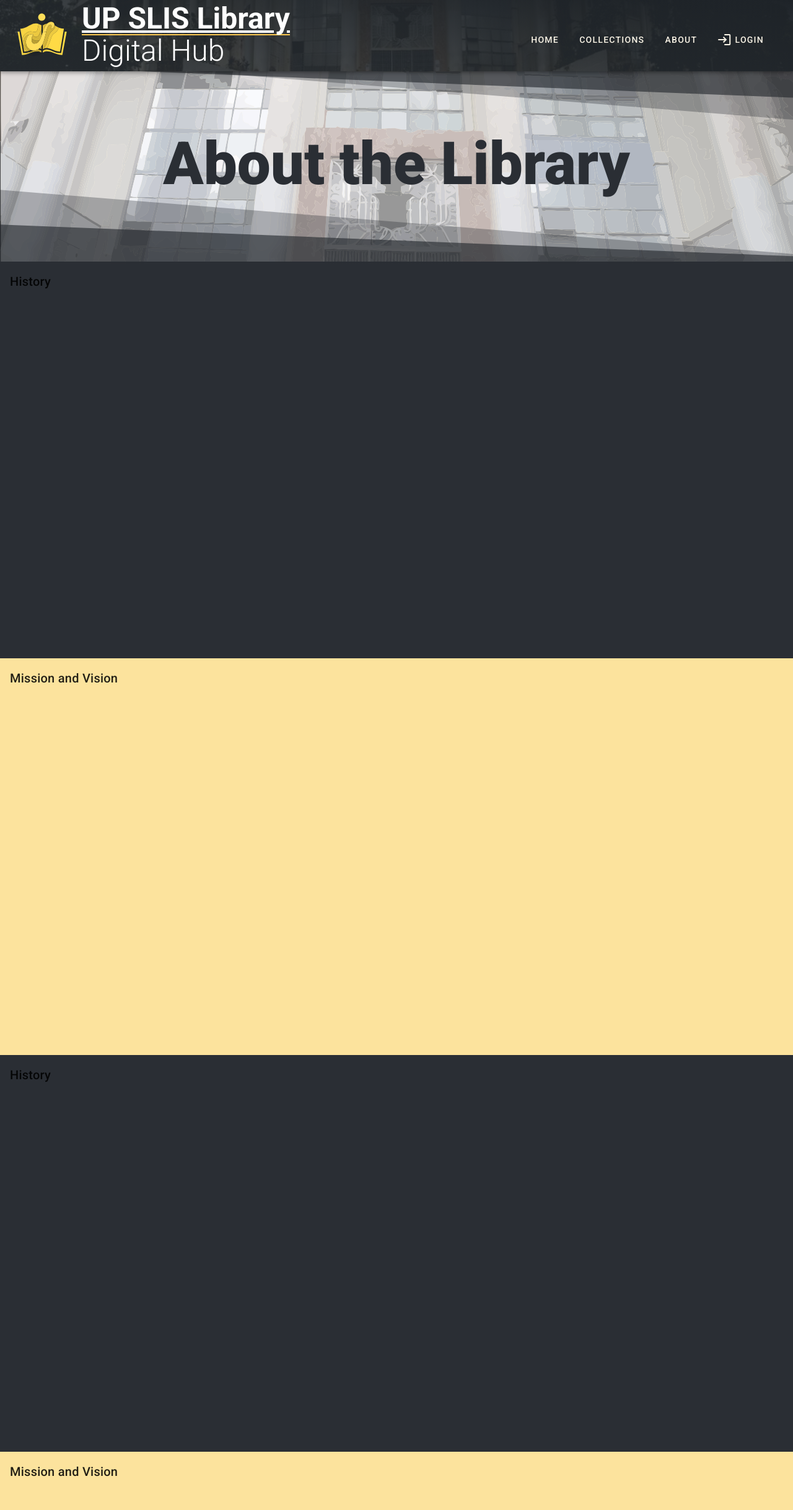
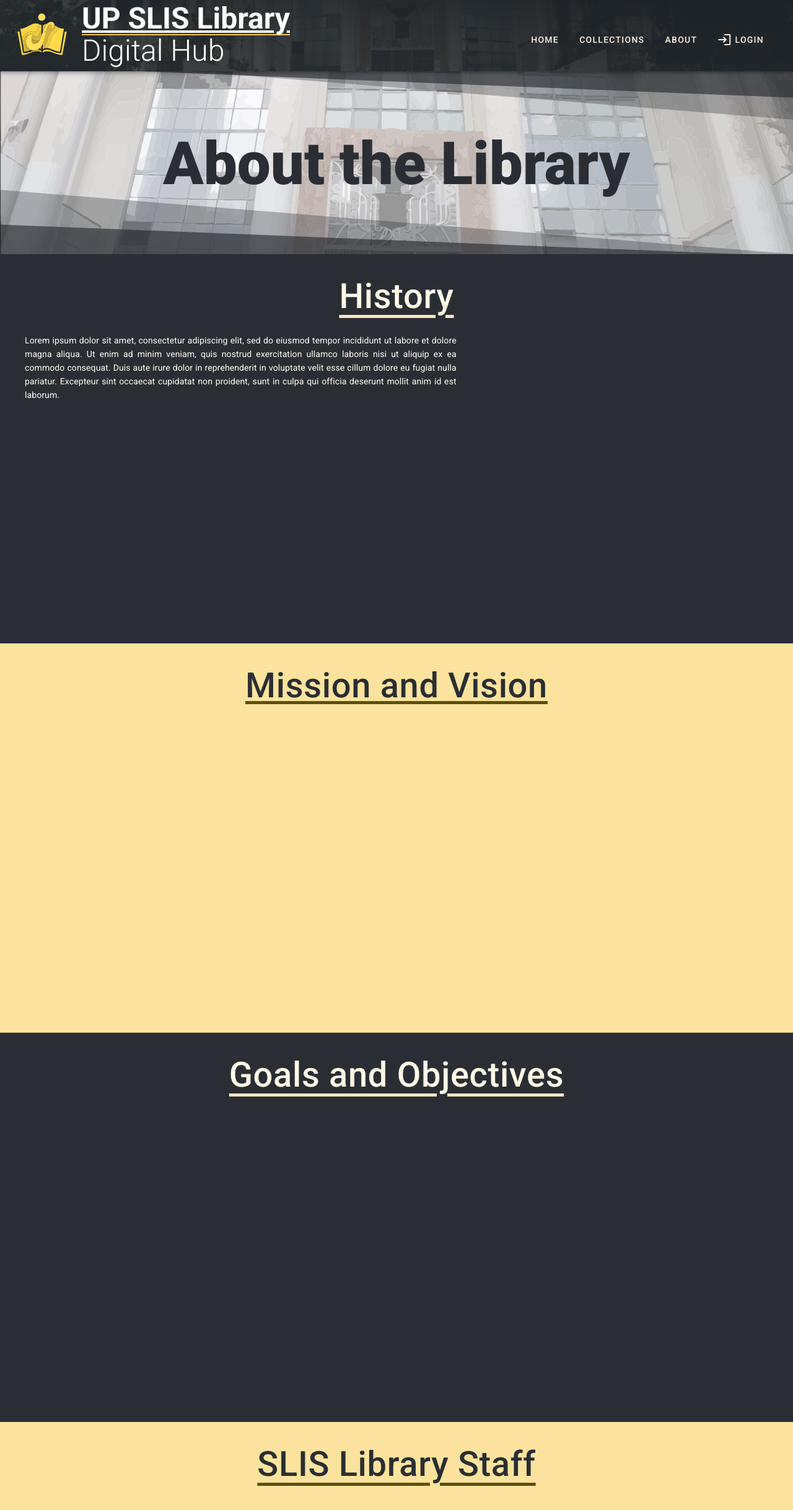
Before and after one commit to ajvtuliao/slis-digihub, a Vue app in the folder frontend/: page /about in a window 1280 px wide. Shown: the top 2436 px of the page at 62% size. Built offline with nearby package versions, Linux system fonts and the light colour scheme.

Commit message:
updated about content

```diff
--- a/frontend/src/views/AboutView.vue
+++ b/frontend/src/views/AboutView.vue
@@ -19,6 +19,7 @@
         <div class="design-4"></div>
       </v-row>
     </v-parallax>
+    <!-- About Content -->
     <div>
       <v-card
         color="#2a2e34"
@@ -27,7 +28,17 @@
         rounded="0"
         height="40em"
       >
-        <v-card-title class="history">History</v-card-title>
+        <v-row align="center" justify="center pt-9">
+          <v-card-title class="history ">History</v-card-title>
+        </v-row>
+        <v-row>
+          <v-col cols="7">
+            <v-card-text class="histext mx-5 px-5 text-justify">Lorem ipsum dolor sit amet, consectetur adipiscing elit, sed do eiusmod tempor incididunt ut labore et dolore magna aliqua. Ut enim ad minim veniam, quis nostrud exercitation ullamco laboris nisi ut aliquip ex ea commodo consequat. Duis aute irure dolor in reprehenderit in voluptate velit esse cillum dolore eu fugiat nulla pariatur. Excepteur sint occaecat cupidatat non proident, sunt in culpa qui officia deserunt mollit anim id est laborum.</v-card-text>
+          </v-col>
+          <v-col cols="5">
+
+          </v-col>
+        </v-row>
       </v-card>
     </div>
     <div>
@@ -38,7 +49,9 @@
         rounded="0"
         height="40em"
       >
-        <v-card-title class="mission">Mission and Vision</v-card-title>
+        <v-row align="center" justify="center pt-9">
+          <v-card-title class="mission">Mission and Vision</v-card-title>
+        </v-row>
       </v-card>
     </div>
     <div>
@@ -49,7 +62,9 @@
         rounded="0"
         height="40em"
       >
-        <v-card-title class="goals">History</v-card-title>
+        <v-row align="center" justify="center pt-9">
+          <v-card-title class="goals">Goals and Objectives</v-card-title>
+        </v-row>
       </v-card>
     </div>
     <div>
@@ -60,7 +75,9 @@
         rounded="0"
         height="40em"
       >
-        <v-card-title class="staff">Mission and Vision</v-card-title>
+        <v-row align="center" justify="center pt-9">
+          <v-card-title class="staff">SLIS Library Staff</v-card-title>
+        </v-row>
       </v-card>
     </div>
   </div>
@@ -111,4 +128,35 @@
 	  border-bottom: 0em solid transparent;
     margin-left: -0.5em;
   }
+  .history {
+    font-size: 3.5em;
+    color: #fffae6;
+    text-decoration: underline;
+    text-decoration-color: bisque;
+    text-underline-offset: 0.20em;
+  }
+  .histext {
+    color:#fffdf7;
+  }
+  .mission {
+    font-size: 3.5em;
+    color: #2a2e34;
+    text-decoration: underline;
+    text-decoration-color: rgba(76, 64, 0, 0.9);
+    text-underline-offset: 0.1em;
+  }
+  .goals {
+    font-size: 3.5em;
+    color: #fffae6;
+    text-decoration: underline;
+    text-decoration-color: bisque;
+    text-underline-offset: 0.20em;
+  }
+  .staff {
+    font-size: 3.5em;
+    color: #2a2e34;
+    text-decoration: underline;
+    text-decoration-color: rgba(76, 64, 0, 0.9);
+    text-underline-offset: 0.20em;
+  }
 </style>
```
